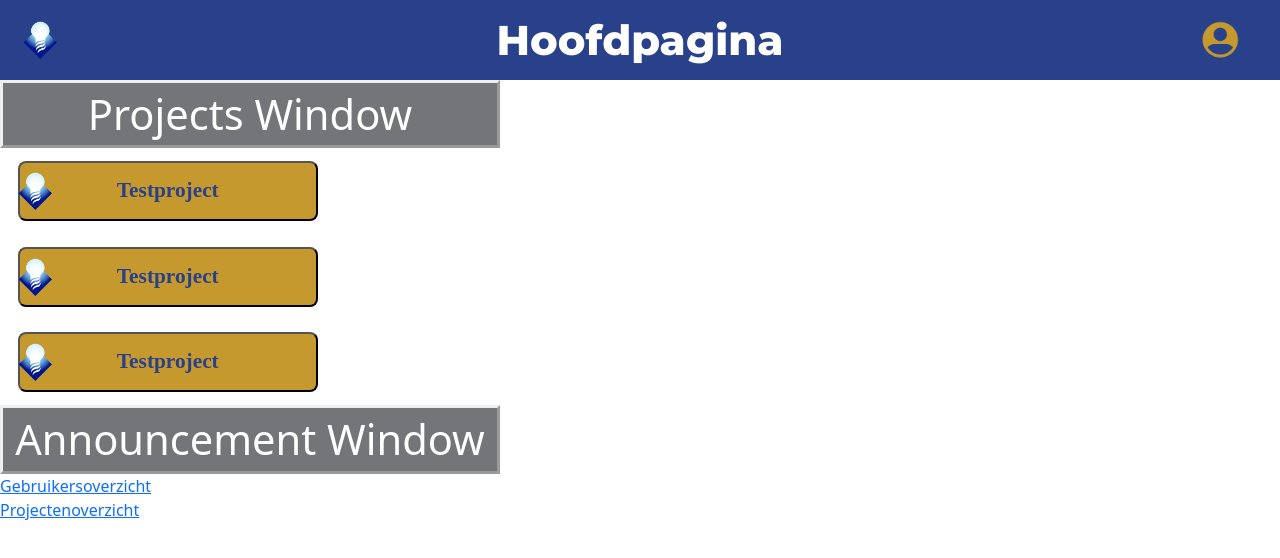
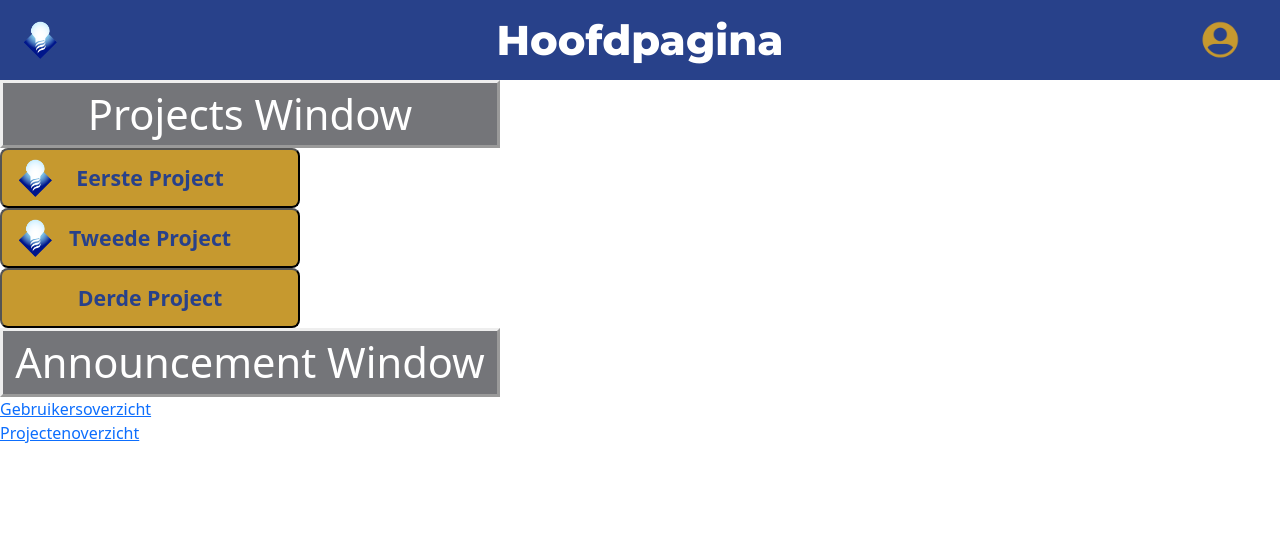
Before and after one commit to Hayo1706/Innovatiehuis-Intranet, a Vue app in the folder intranet-project/: page /home in a window 1280 px wide. Shown: the top 558 px of the page. Built offline with nearby package versions, Linux system fonts and the light colour scheme; a web font is replaced by a local one.

Commit message:
Voorbeeldprojecten en login toegevoegd

```diff
--- a/intranet-project/src/pages/login/LoginPage.vue
+++ b/intranet-project/src/pages/login/LoginPage.vue
@@ -1,5 +1,9 @@
 <template>
     <div>
+      <label>Raad het wachtwoord van Niels:</label><br>
+      <input type="text" v-model="password" placeholder= "Het is niet 123"><br>
+      <button @click="submitPassword(password)">Verzenden</button><br>
+      <p v-if="this.enteredWrongPassword" id="error-message">Nee dat is fout.</p>
     </div>
 </template>
 
@@ -9,7 +13,14 @@ export default {
   name: "LoginPage",
   data: function () {
     return {
+      enteredWrongPassword: false
     };
+  },
+  methods: {
+    submitPassword(password) {
+      if (password == "1234") this.$router.push("/home");
+      else this.enteredWrongPassword = true;
+    }
   },
  created(){
  }
@@ -17,5 +28,7 @@ export default {
 </script>
 
 <style>
-
+#error-message {
+  color: red;
+}
 </style>
--- a/intranet-project/src/shared_components/ProjectButton.vue
+++ b/intranet-project/src/shared_components/ProjectButton.vue
@@ -9,13 +9,13 @@
 export default {
   name: "AnnouncementWindow",
   props: [
-
+      "projectId",
+      "projectName",
+      "recentUpdate",
   ],
   data: function () {
     return {
-        projectId:1,
-        projectName:"Testproject",
-        recentUpdate:true
+
     };
   },
   methods: {
--- a/intranet-project/src/shared_components/ProjectsWindow.vue
+++ b/intranet-project/src/shared_components/ProjectsWindow.vue
@@ -1,14 +1,12 @@
 <template>
     <div>
       <p>Projects Window</p>
-      <div id="projectlist" v-for="project of projects" :key="project.id">
-        <ProjectButton
+        <ProjectButton v-for="project of projects" :key="project.id"
           v-bind:projectId="project.id"
           v-bind:projectName="project.name"
           v-bind:recentUpdate="project.recentUpdate"
           v-on:reload="reload()"
         />
-      </div>
     </div>
 </template>
 
```
